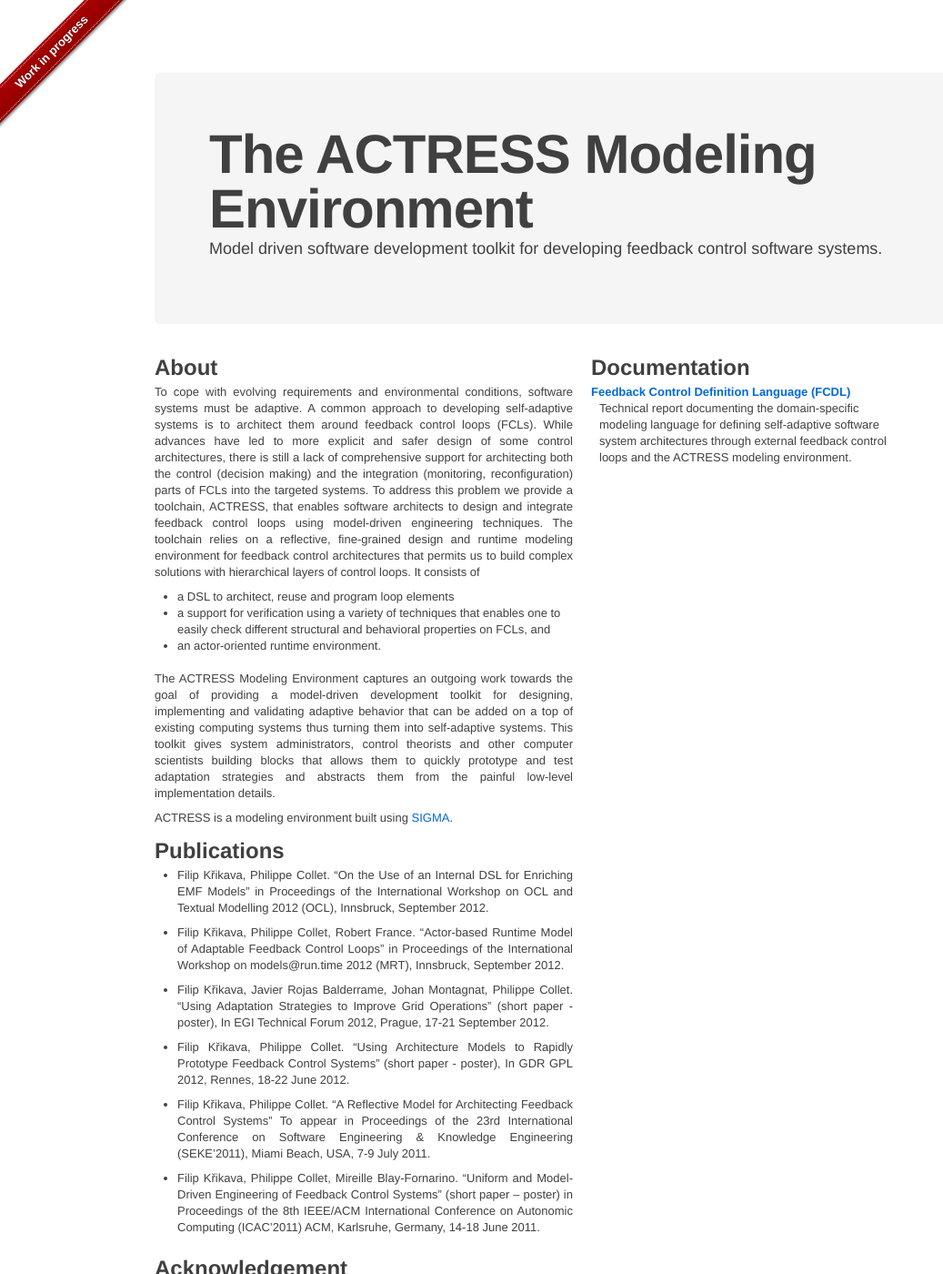
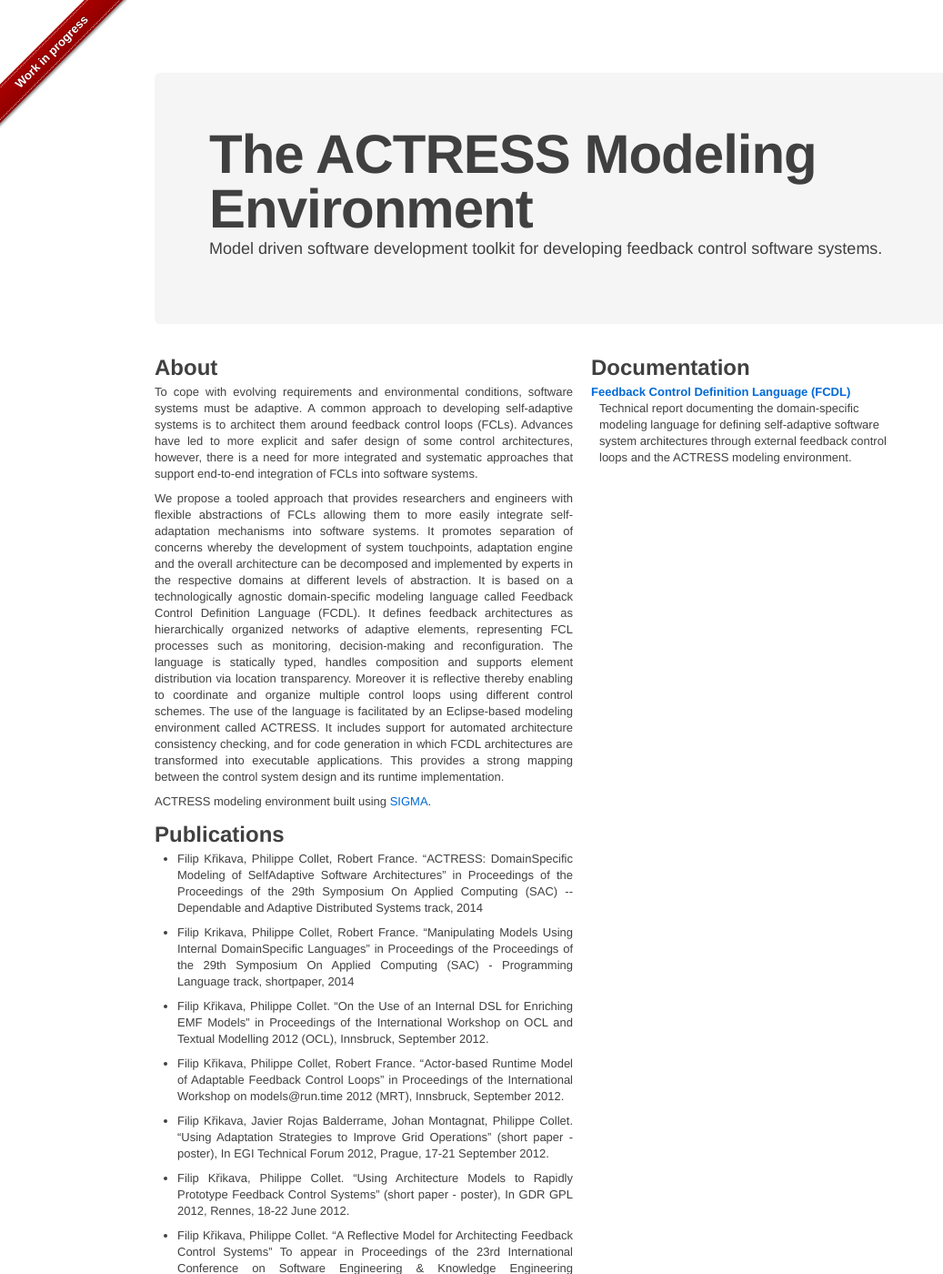
Before and after one commit to fikovnik/Actress, a Jekyll site: the page built from index.md, in a window 1280 px wide and 1400 px high. Shown: the whole window at 91% size, without its empty margins (0-1037 px from the left). Built offline with Jekyll 4.4.1, drawn with Linux system fonts in a browser that asks for light colours; some of the changed text lies outside the part shown.

Commit message:
Updated the description

```diff
--- a/index.md
+++ b/index.md
@@ -5,18 +5,27 @@ title: The ACTRESS Modeling Environment
 
 ## About ##
 
-To cope with evolving requirements and environmental conditions, software systems must be adaptive. A common approach to developing self-adaptive systems is to architect them around feedback control loops (FCLs). While advances have led to more explicit and safer design of some control architectures, there is still a lack of comprehensive support for architecting both the control (decision making) and the integration (monitoring, reconfiguration) parts of FCLs into the targeted systems. To address this problem we provide a toolchain, ACTRESS, that enables software architects to design and integrate feedback control loops using model-driven engineering techniques. The toolchain relies on a reflective, fine-grained design and runtime modeling environment for feedback control architectures that permits us to build complex solutions with hierarchical layers of control loops. It consists of
+To cope with evolving requirements and environmental conditions, software systems must be adaptive.
+A common approach to developing self-adaptive systems is to architect them around feedback control loops (FCLs).
+Advances have led to more explicit and safer design of some control architectures, however, there is a need for more integrated and systematic approaches that support end-to-end integration of FCLs into software systems.
 
-* a DSL to architect, reuse and program loop elements
-* a support for verification using a variety of techniques that enables one to easily check different structural and behavioral properties on FCLs, and
-* an actor-oriented runtime environment.
+We propose a tooled approach that provides researchers and engineers with flexible abstractions of FCLs allowing them to more easily integrate self-adaptation mechanisms into software systems.
+It promotes separation of concerns whereby the development of system touchpoints, adaptation engine and the overall architecture can be decomposed and implemented by experts in the respective domains at different levels of abstraction.
+It is based on a technologically agnostic domain-specific modeling language called Feedback Control Definition Language (FCDL).
+It defines feedback architectures as hierarchically organized networks of adaptive elements, representing FCL processes such as monitoring, decision-making and reconfiguration.
+The language is statically typed, handles composition and supports element distribution via location transparency.
+Moreover it is reflective thereby enabling to coordinate and organize multiple control loops using different control schemes.
+The use of the language is facilitated by an Eclipse-based modeling environment called ACTRESS.
+It includes support for automated architecture consistency checking, and for code generation in which FCDL architectures are transformed into executable applications.
+This provides a strong mapping between the control system design and its runtime implementation.
 
-The ACTRESS Modeling Environment captures an outgoing work towards the goal of providing a model-driven development toolkit for designing, implementing and validating adaptive behavior that can be added on a top of existing computing systems thus turning them into self-adaptive systems.
-This toolkit gives system administrators, control theorists and other computer scientists building blocks that allows them to quickly prototype and test adaptation strategies and abstracts them from the painful low-level implementation details.
-
-ACTRESS is a modeling environment built using [SIGMA](http://fikovnik.net/Sigma).
+ACTRESS modeling environment built using [SIGMA](http://fikovnik.net/Sigma).
 
 ## Publications ##
+
+* Filip Křikava, Philippe Collet, Robert France. "ACTRESS: Domain­Specific Modeling of Self­Adaptive Software Architectures" in Proceedings of the Proceedings of the 29th Symposium On Applied Computing (SAC) -­ Dependable and Adaptive Distributed Systems track, 2014
+
+* Filip Krikava, Philippe Collet, Robert France. "Manipulating Models Using Internal Domain­Specific Languages" in Proceedings of the Proceedings of the 29th Symposium On Applied Computing (SAC) -­ Programming Language track, short­paper, 2014
 
 * Filip Křikava, Philippe Collet. "On the Use of an Internal DSL for Enriching EMF Models" in Proceedings of the International Workshop on OCL and Textual Modelling 2012 (OCL), Innsbruck, September 2012.
 
@@ -36,7 +45,7 @@ This work is partly funded by the [ANR SALTY project](https://salty.unice.fr/) u
 
 ## Contact ##
 
-ACTRESS is being developed by the [MODALIS](http://modalis.polytech.unice.fr/) team of [I3S Laboratory](http://www.i3s.unice.fr/I3S/).
+ACTRESS is being developed by the [MODALIS](http://modalis.polytech.unice.fr/) team of [I3S Laboratory](http://www.i3s.unice.fr/I3S/) and [SPIRALS](https://team.inria.fr/spirals/) team of [INRIA Lille](http://www.inria.fr/en/centre/lille).
 
 For further information, please contact:
 
```
